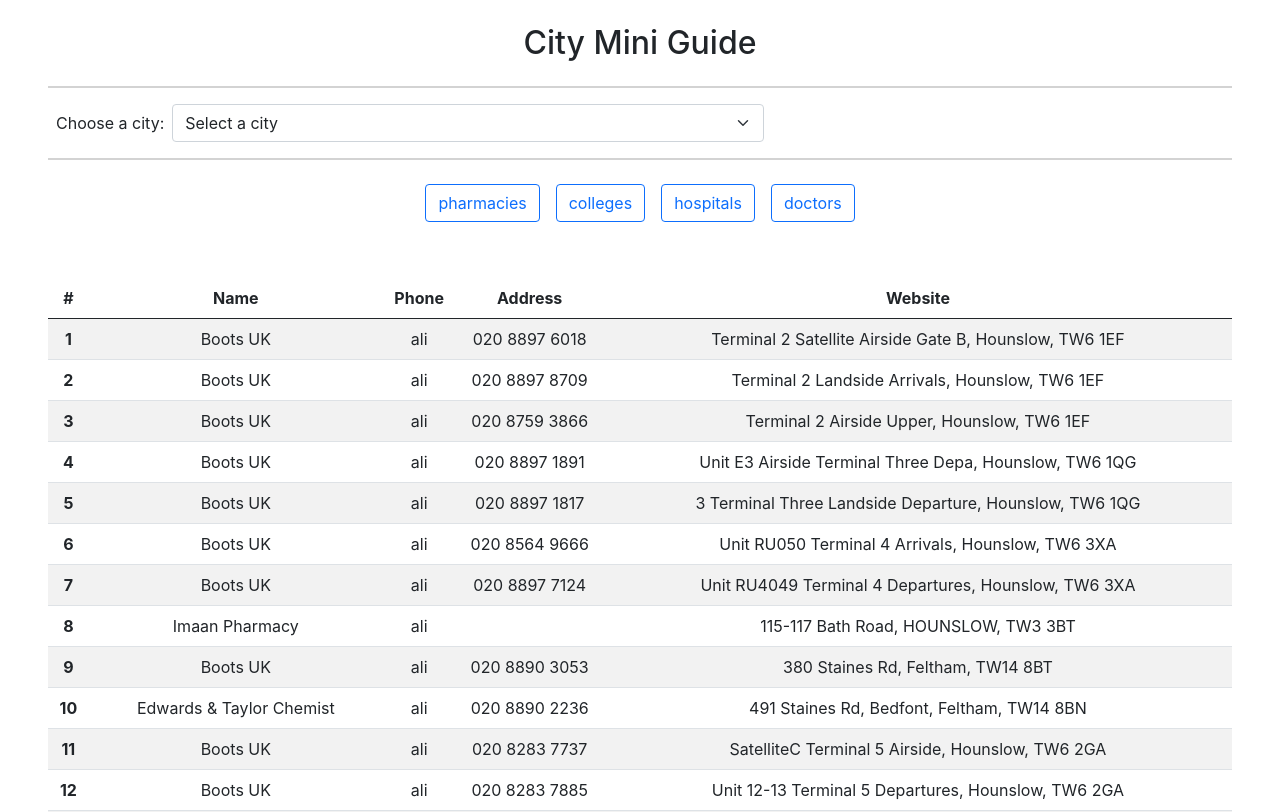
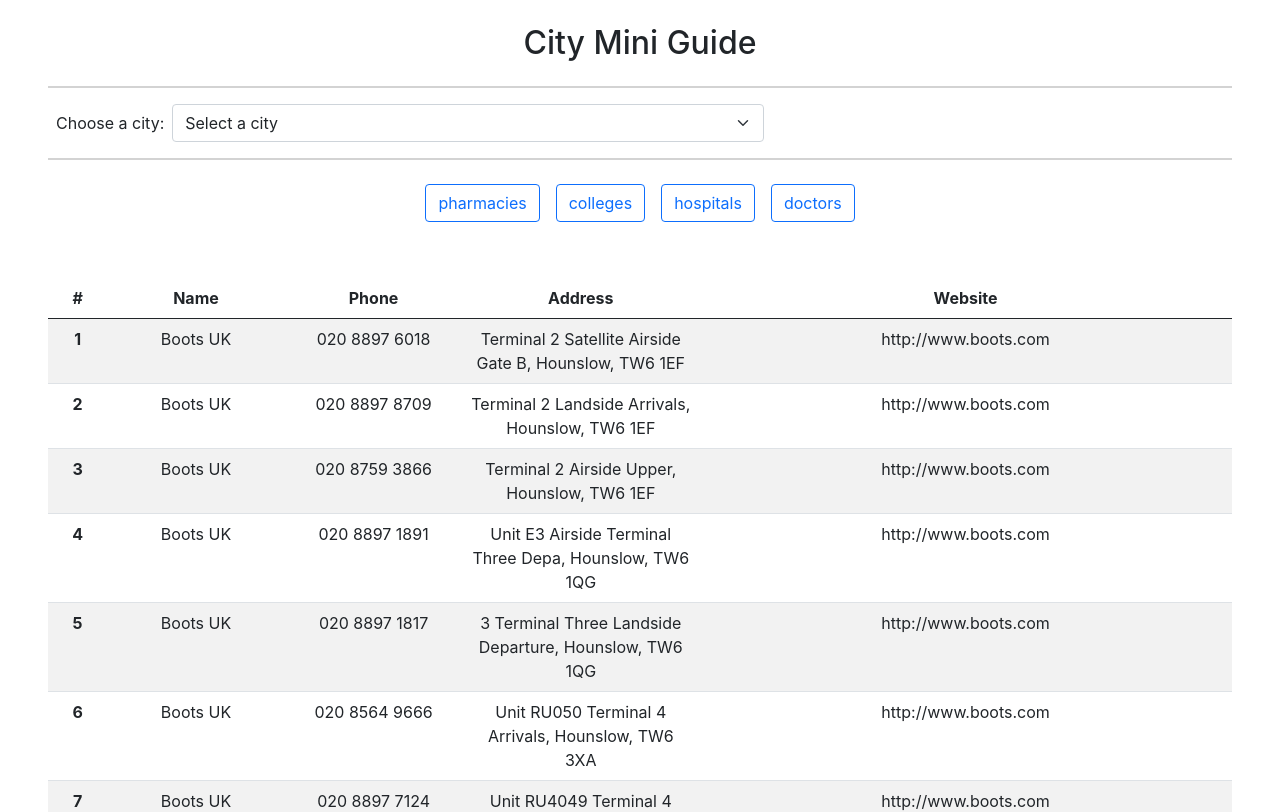
Before and after one commit to askinekincihf/cyf-london-mini-guide-full-stack, a React (Create React App) app in the folder client/: page / in a window 1280 px wide. Shown: the top 812 px of the page. Built offline with nearby package versions, Linux system fonts and the light colour scheme.

Commit message:
Fixed table style

```diff
--- a/client/src/components/Table.js
+++ b/client/src/components/Table.js
@@ -2,11 +2,22 @@
 import TableRow from "./TableRow";
 
 const Table = ({ data = [], columns }) => {
-  console.log(data);
-  console.log(columns);
   return (
-    <div className="m-5 table-responsive">
-      <table className="table table-striped">
+    <div className="m-5">
+      <table
+        className="table table-striped"
+        style={{
+          tableLayout: "fixed",
+          overflowWrap: "anywhere",
+          width: "100%",
+        }}
+      >
+        <colgroup>
+          <col span="1" style={{ width: "5%" }} />
+          <col span="2" style={{ width: "15%" }} />
+          <col span="1" style={{ width: "20%" }} />
+          <col span="1" style={{ width: "45%" }} />
+        </colgroup>
         <thead>
           <tr>
             <th>#</th>
--- a/client/src/components/TableRow.js
+++ b/client/src/components/TableRow.js
@@ -1,14 +1,16 @@
 import React from "react";
 
 const TableRow = ({ info, index }) => {
-  console.log(info);
+  const websiteString = info.website;
+  console.log(info.website, websiteString);
+
   return (
     <tr>
       <th scope="row">{index}</th>
       <td>{info.name}</td>
-      <td>ali</td>
       <td>{info.phone}</td>
       <td>{info.address}</td>
+      <td>{websiteString}</td>
     </tr>
   );
 };
```
